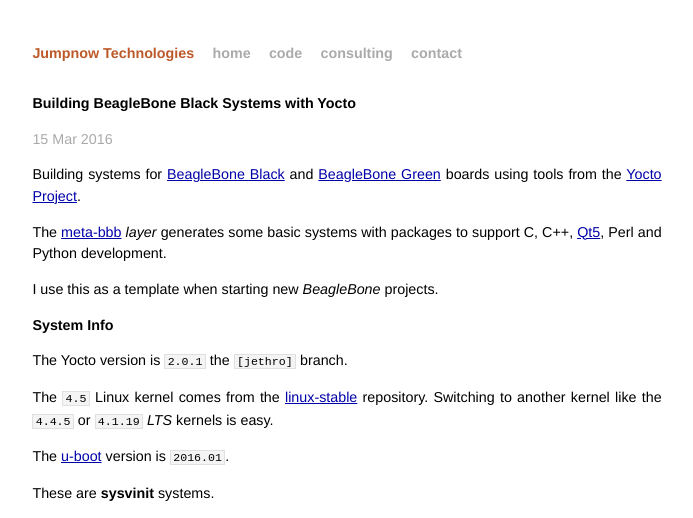
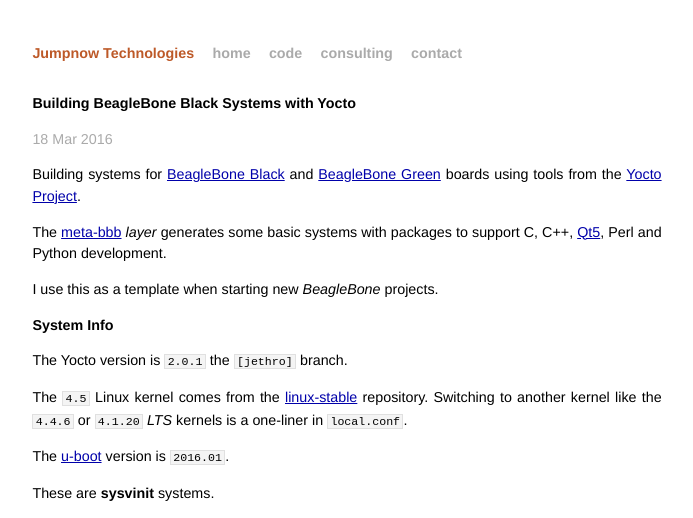
Before and after one commit to jumpnow/jumpnowtek-site, a Jekyll site: the page built from _posts/2015-06-08-BeagleBone-Systems-with-Yocto.md, in a window 1280 px wide and 900 px high. Shown: the top 518 px of the window, without its empty margins (293-986 px from the left). Built offline with Jekyll 4.4.1, drawn with Linux system fonts in a browser that asks for light colours.

Commit message:
Update alternative kernel versions in bbb doc

```diff
--- a/_posts/2015-06-08-BeagleBone-Systems-with-Yocto.md
+++ b/_posts/2015-06-08-BeagleBone-Systems-with-Yocto.md
@@ -2,7 +2,7 @@
 layout: post
 title: Building BeagleBone Black Systems with Yocto
 description: "Building customized systems for the BeagleBone Black using tools from the Yocto Project"
-date: 2016-03-15 04:16:00
+date: 2016-03-18 17:10:00
 categories: beaglebone
 tags: [linux, beaglebone, yocto]
 ---
@@ -17,7 +17,7 @@
 
 The Yocto version is `2.0.1` the `[jethro]` branch.
 
-The `4.5` Linux kernel comes from the [linux-stable][linux-stable] repository. Switching to another kernel like the `4.4.5` or `4.1.19` *LTS* kernels is easy.
+The `4.5` Linux kernel comes from the [linux-stable][linux-stable] repository. Switching to another kernel like the `4.4.6` or `4.1.20` *LTS* kernels is a one-liner in `local.conf`.
 
 The [u-boot][uboot] version is `2016.01`.
 
```
